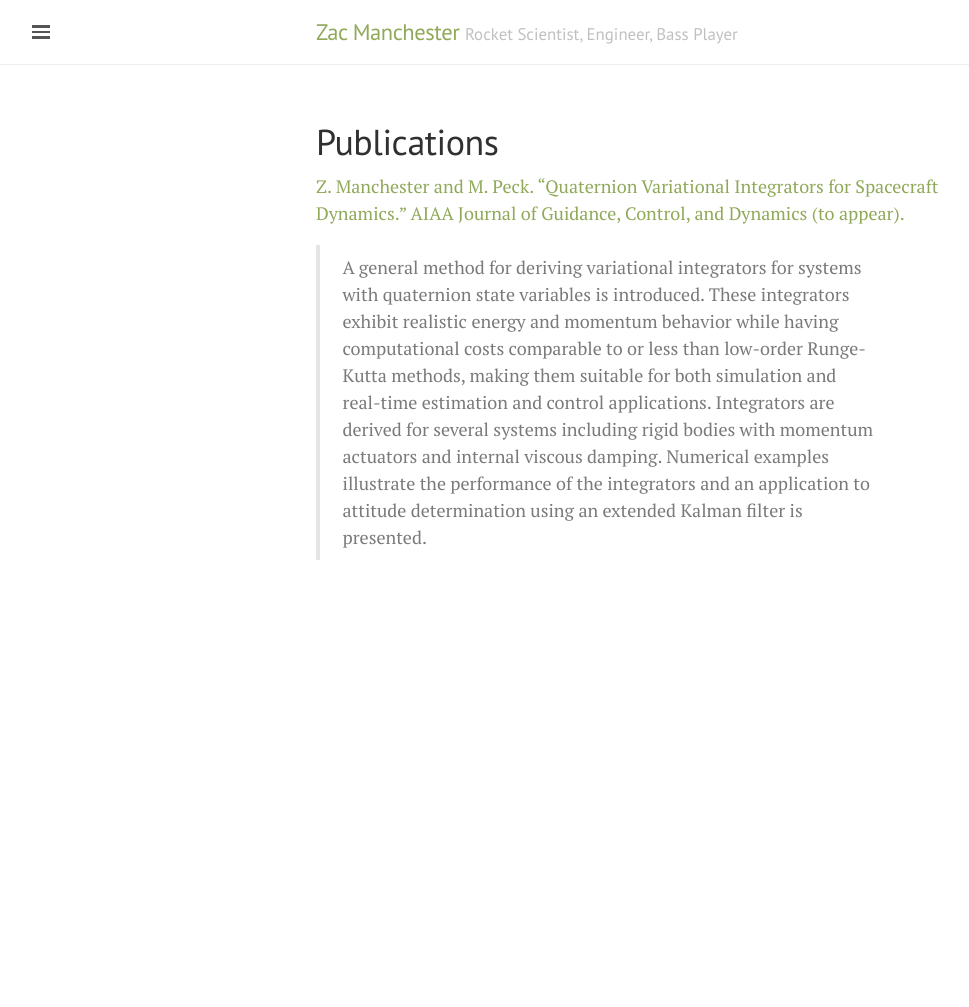
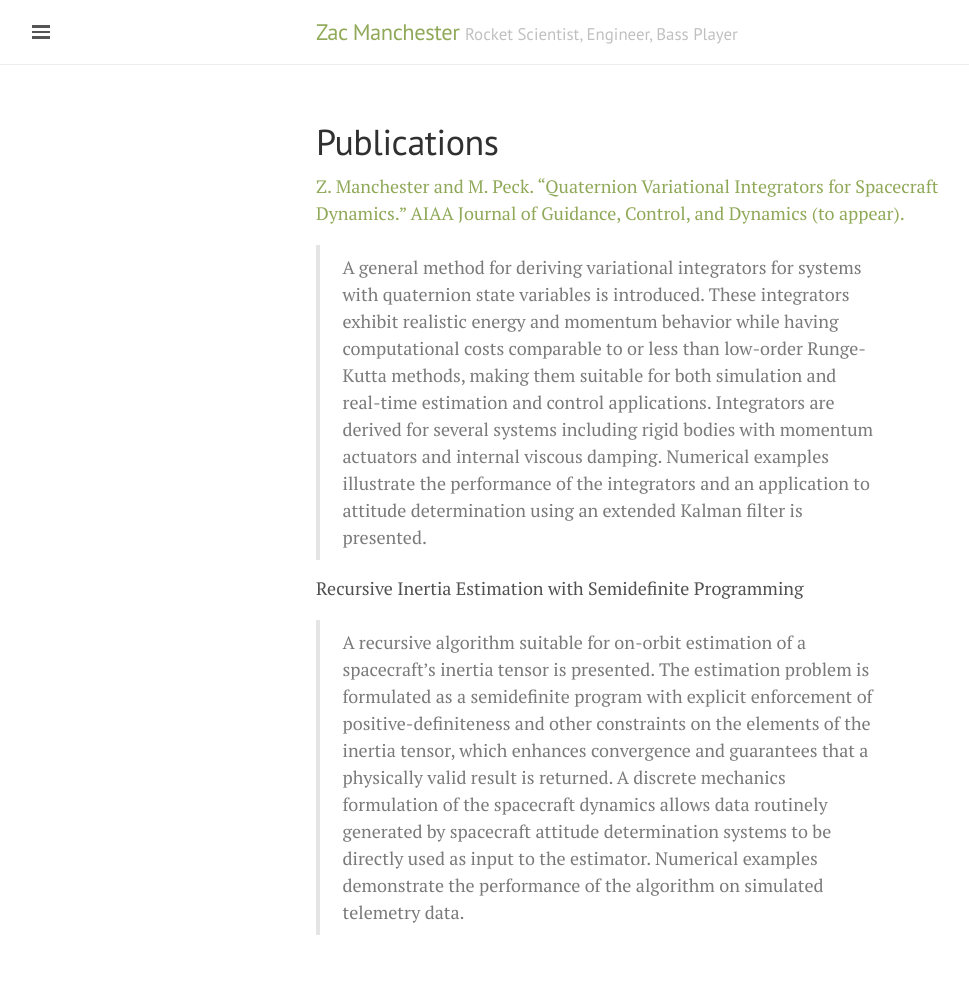
Before and after one commit to zacmanchester/zacmanchester.github.io, a Jekyll site: the page built from publications.md, in a window 1280 px wide. Shown: the whole page, without its empty margins (0-969 px from the left). Built offline with Jekyll 4.4.1, drawn with Linux system fonts in a browser that asks for light colours; before the commit the page ends 900 px from its top, so only the background shows below that.

Commit message:
Update publications.md

```diff
--- a/publications.md
+++ b/publications.md
@@ -6,3 +6,7 @@ title: Publications
 [Z. Manchester and M. Peck. "Quaternion Variational Integrators for Spacecraft Dynamics." AIAA Journal of Guidance, Control, and Dynamics (to appear).](/papers/Variational_Integrator.pdf)
 
 > A general method for deriving variational integrators for systems with quaternion state variables is introduced. These integrators exhibit realistic energy and momentum behavior while having computational costs comparable to or less than low-order Runge-Kutta methods, making them suitable for both simulation and real-time estimation and control applications. Integrators are derived for several systems including rigid bodies with momentum actuators and internal viscous damping. Numerical examples illustrate the performance of the integrators and an application to attitude determination using an extended Kalman filter is presented.
+
+Recursive Inertia Estimation with Semidefinite Programming
+
+> A recursive algorithm suitable for on-orbit estimation of a spacecraft's inertia tensor is presented. The estimation problem is formulated as a semidefinite program with explicit enforcement of positive-definiteness and other constraints on the elements of the inertia tensor, which enhances convergence and guarantees that a physically valid result is returned. A discrete mechanics formulation of the spacecraft dynamics allows data routinely generated by spacecraft attitude determination systems to be directly used as input to the estimator. Numerical examples demonstrate the performance of the algorithm on simulated telemetry data.
```
